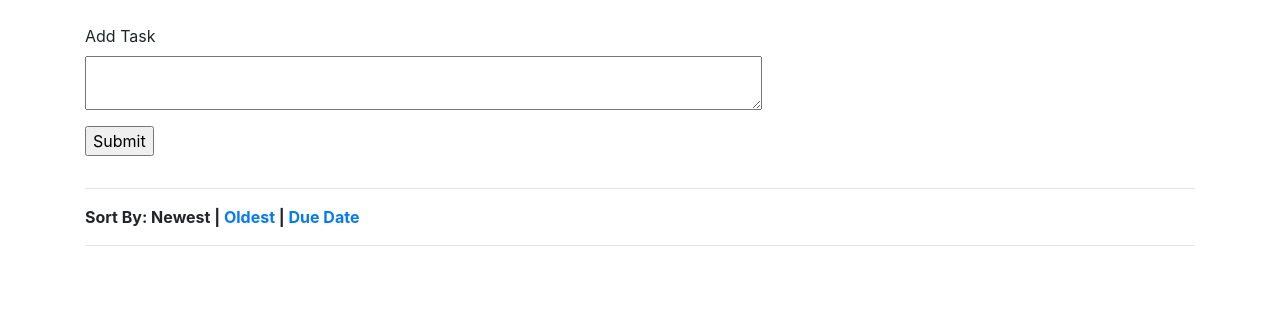
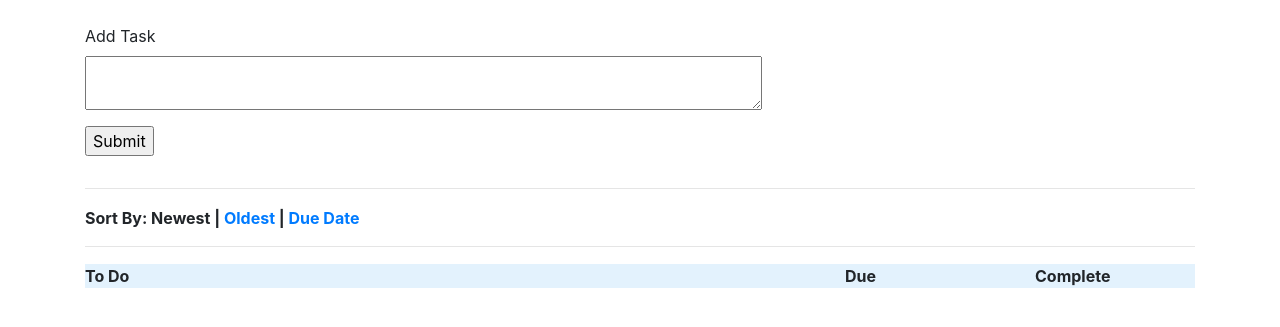
Before and after one commit to andy-gaber/flask-todo, a Flask app: page / in a window 1280 px wide. Shown: the part 56-383 px from the top of the page. Run offline with Flask 2, Linux system fonts and the light colour scheme; the visitor is signed in with stand-in values (Sample User, id 1); data comes from the database, SQL or seed files in the repository; both versions use the stored data as it was after the commit; data that the repository does not hold is empty; some libraries are stand-ins or nearby versions.

Commit message:
updated html display of to-do list

```diff
--- a/app/templates/base.html
+++ b/app/templates/base.html
@@ -14,8 +14,10 @@
         {% endif %}
     </head>
     <body>
+    <!-- <body style="background-color:#e6e6e6;"> -->
         <div>
-            <nav class="navbar navbar-light" style="background-color: #e3f2fd;">
+            <nav class="navbar navbar-light" style="background-color:
+            #e3f2fd;">
                 <div class="container">
                     <!-- Navigation Bar Left-->
                     <div class="navbar-header">
--- a/app/templates/index.html
+++ b/app/templates/index.html
@@ -2,16 +2,24 @@
 
 
 {% block content %}
-        <!-- if/else current user show username, else show just Hello -->
+    <!-- if current user show "<username> To-Do List", else just show Welcome and ask anonumous user to register or log in to use app -->
     {% if current_user.is_anonymous %}
     <h2>Welcome To The To-Do List</h2>
-
-        <!-- implement links on 'register' and 'log in' -->
     <h4>
         To get started you can <a href="{{ url_for('register') }}">create an account</a> or <a href="{{ url_for('login') }}">log in</a>.
     </h4>
 
-        {% else %}
+
+
+
+
+
+
+
+
+
+
+    {% else %} <!-- Task Form -->
     <div class="row">
         <div class="col-md-4">
             <form action="" method="post">
@@ -27,7 +35,7 @@
             </form>
         </div>
     </div>
-        <hr>
+    <hr style="width: 100%; color: black; height: 1px; background-color:&9B9999;" />
     <!--    If viewing as descending, show dead link to Newest and Due Date, live link to Oldest. Else if viewing as ascending, show dead link to Oldest and Due Date, live link to Newest. Else if viewing by due date, show dead link to Oldest and Newest, live link to Due Date -->
     <b>
     Sort By:
@@ -45,25 +53,56 @@
         Due Date
     {% endif %}
     </b>
-        <hr>
+    <hr style="width: 100%; color: black; height: 1px; background-color:&9B9999;" />
 
+    <!-- TO-DO TABLE OF TASKS -->
+    <div class = "panel panel-default" style="background-color:#e3f2fd;">
+        <div class="row">
+            <div class="col-md-8"><b>To Do</b></div>
+            <div class="col-md-2"><b>Due</b></div>
+            <div class="col-md-2"><b>Complete</b></div>
+        </div>
+    </div>
+        <br>
     {% for task in tasks %}
+    <div class="row">
+        <div class="col-md-8">
             <p>
-                 <b>ID:</b>         {{ task.id}}
-            <br> <b>BODY:</b>       {{ task.body }}
-            <br> <b>TIME:</b>       {{ task.timestamp }}
-            <br> <b>DUE DATE:</b>   {{ task.due_date }}
+                {{ task.body }}<br>
+                {{ task.timestamp }}<br>
+                ID: {{ task.id}}<br>
+                {% if task.due_date %}
 
+                <a href="{{ url_for('remove_due_date', task_id=task.id) }}">Remove Due Date</a>
+                {% endif %}
+            </p>
+        </div>
+        <div class="col-md-2">
+            <p>
             {% if task.due_date %}
-            <br> <a href="{{ url_for('remove_due_date', task_id=task.id) }}">Remove Due Date</a>
+
+            {{ task.due_date }}
             {% else %}
-            <br> <a href="{{ url_for('set_due_date', task_id=task.id) }}">Set Due Date</a>
+            <a href="{{ url_for('set_due_date', task_id=task.id) }}">[+]</a>
             {% endif %}
+            </p>
+        </div>
+        <div class="col-md-2">
+            <p>
+            <a href="{{ url_for('delete_task', task_id=task.id) }}">[&#10003;]</a>
+            </p>
+        </div>
+        <hr style="width: 100%; color: black; height: 1px; background-color:&9B9999;" />
 
-            <br> <a href="{{ url_for('delete_task', task_id=task.id) }}">Mark As Complete</a>
-        </p>
-        <hr>
+    </div>
+
     {% endfor %}
+
+
+
+
+
+
 
     {% endif %}
 
```
Also changed, not shown: app.db. Lines whose indentation alone changed are shown as unchanged.
